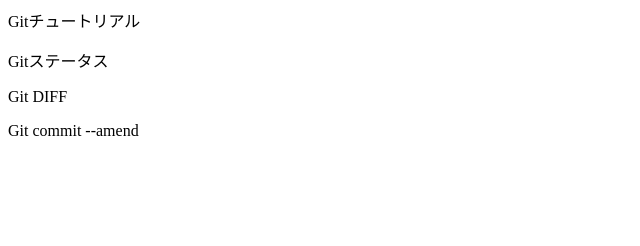
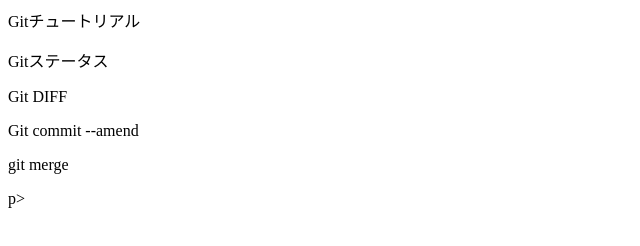
Before and after one commit to satoshi-yamamoto-dev/git_tutorial, a plain HTML site: page index.html in a window 1280 px wide. Shown: the full height of the page, 0-640 px from the left. Drawn offline with Linux system fonts and the light colour scheme.

Commit message:
GIT MERGEを追記

```diff
--- a/index.html
+++ b/index.html
@@ -1,4 +1,6 @@
 <div>Gitチュートリアル<div>
 <p>Gitステータス<p>
 <p>Git DIFF<p>
+
 <p>Git commit --amend</p>
+<p>git merge</div>p>
```
